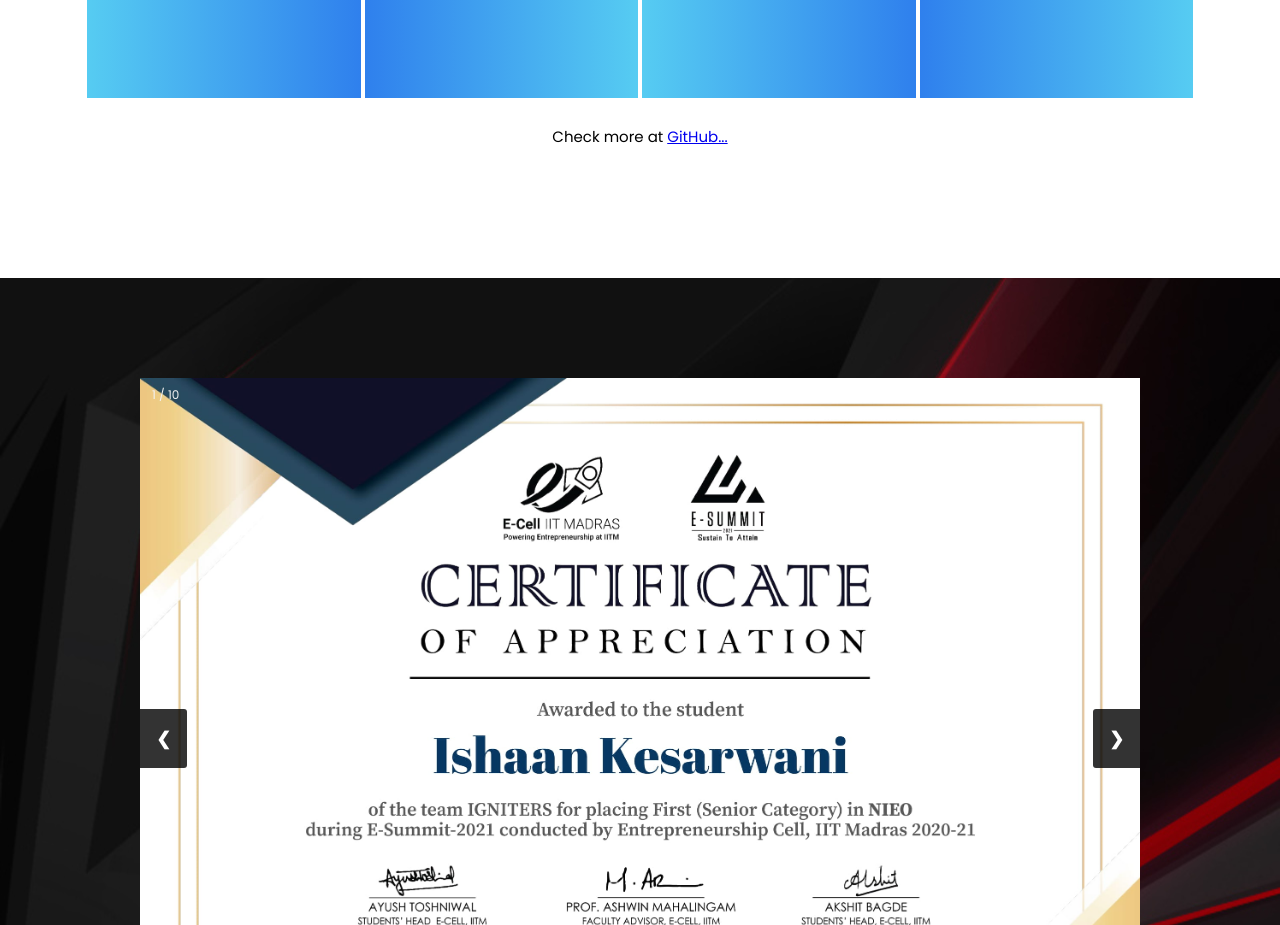
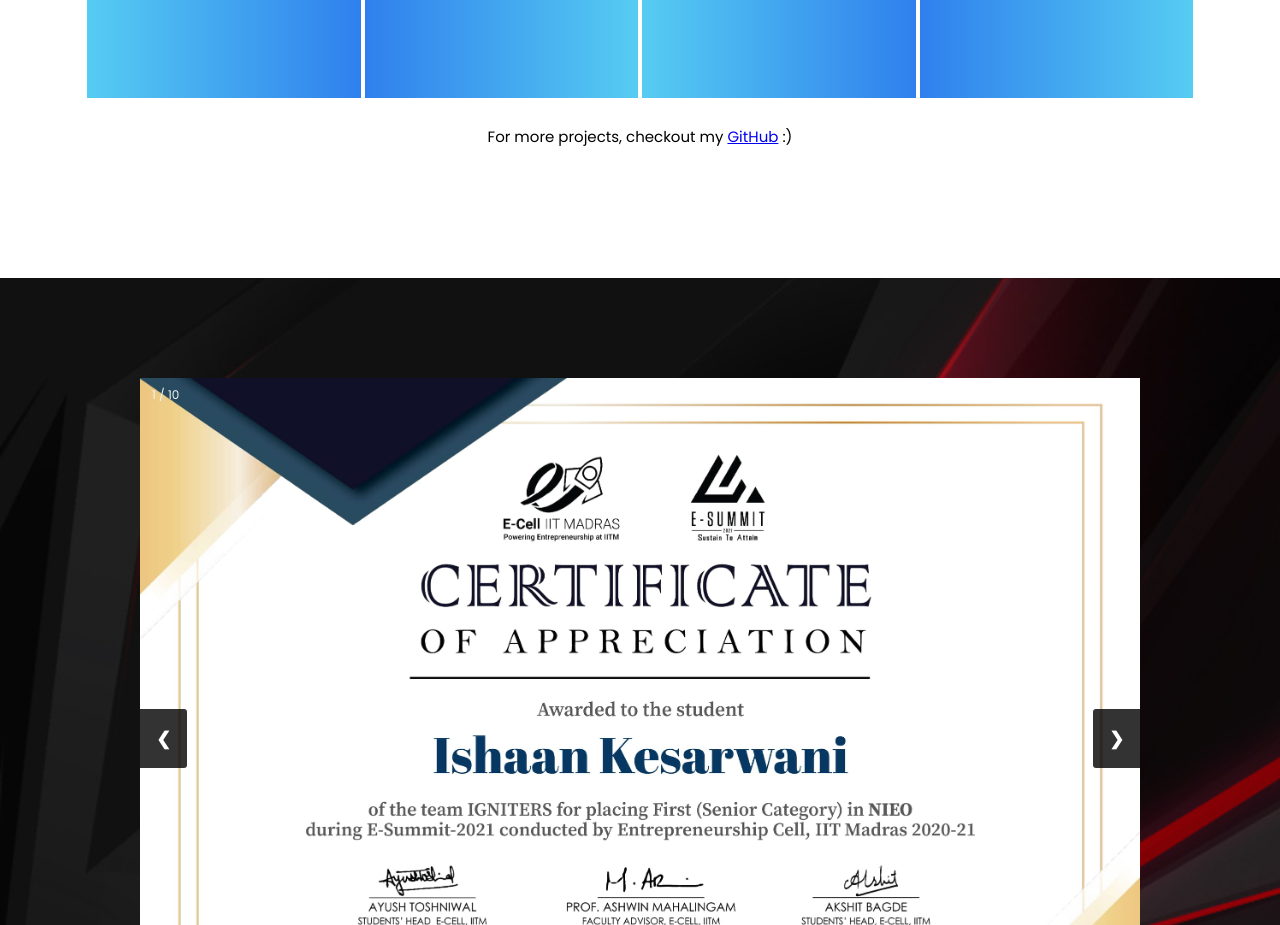
Before and after one commit to IshaanXCoder/my-portfolio, a plain HTML site: page index.html in a window 1280 px wide. Shown: the part 2322-3247 px from the top of the page. Drawn offline with nearby package versions, Linux system fonts and the light colour scheme; a web font is replaced by a local one.

Commit message:
Update index.html

```diff
--- a/index.html
+++ b/index.html
@@ -6,6 +6,7 @@
   <meta charset="UTF-8">
   <title>Portfolio</title>
   <link rel="stylesheet" href="css/style.css">
+  <link rel="icon" href="/images/logo.png" type="image/png" />
 
     <link
       rel="stylesheet"
@@ -146,7 +147,7 @@
 </div>
 <br>
 <div class="heading more">
-  <p>Check more at <a href="https://github.com/IshaanXCoder">GitHub...</a></p>
+  <p>For more projects, checkout my <a href="https://github.com/IshaanXCoder">GitHub</a> :)</p>
 </div>
   </section>
 
```
